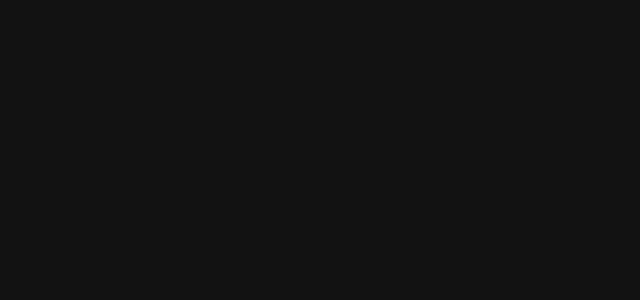
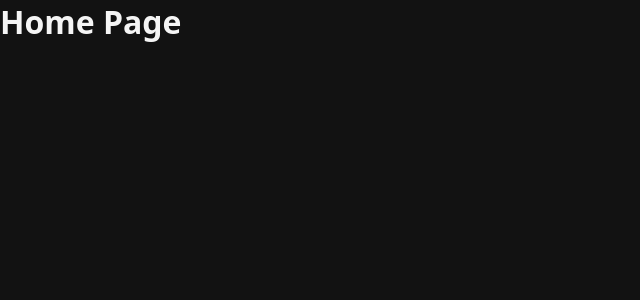
Before and after one commit to Espadv69/React_Beginner, a React app in the folder 06-espadv-router/: page / in a window 1280 px wide. Shown: the top 300 px of the page, without its empty margins (0-640 px from the left). Built offline with nearby package versions, Linux system fonts and the light colour scheme; the HTML template or start-up script is replaced by a standard one.

Commit message:
add HomePage component to App and render it

```diff
--- a/06-espadv-router/src/components/App.jsx
+++ b/06-espadv-router/src/components/App.jsx
@@ -1,2 +1,11 @@
 import '../css/App.css'
-export const App = () => {}
+function HomePage() {
+  return <h1>Home Page</h1>
+}
+export const App = () => {
+  return (
+    <div>
+      <HomePage />
+    </div>
+  )
+}
```
